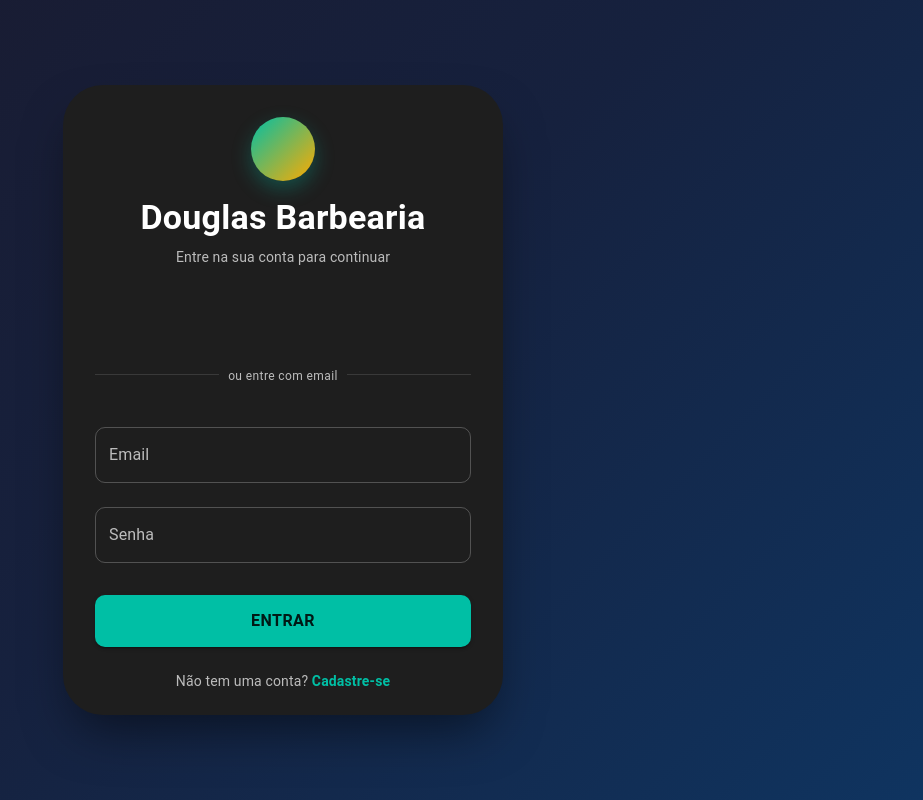
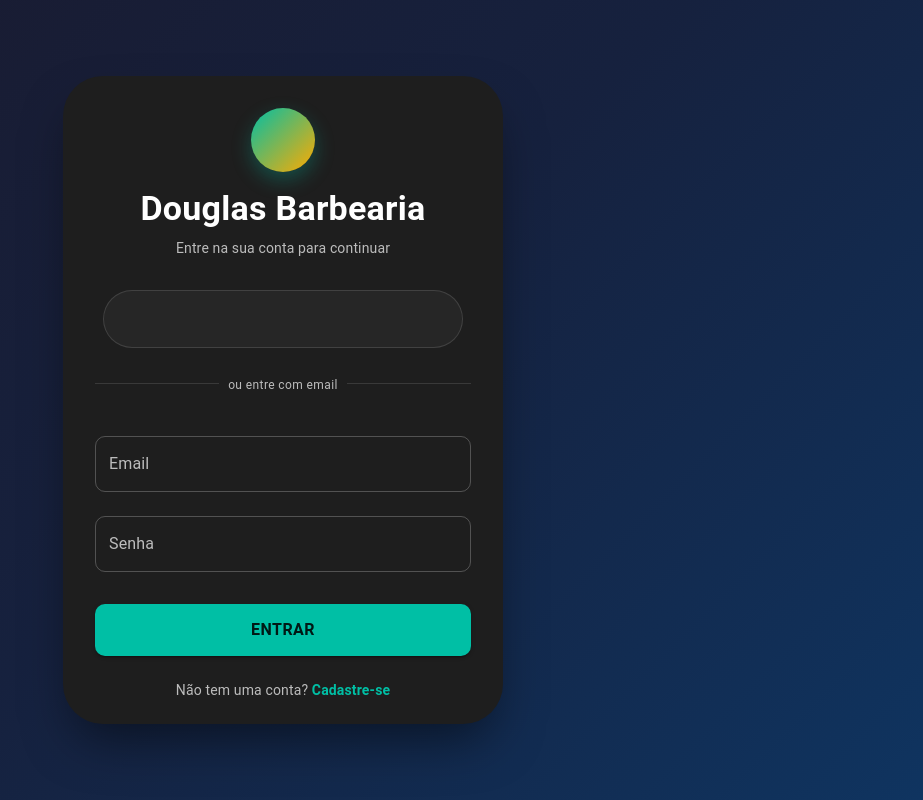
Before and after one commit to yuri-silveiraa/front-barbearia, a React (Vite) app: page /login in a window 1280 px wide. Shown: the whole page, without its empty margins (357-1280 px from the left). Built offline with nearby package versions, Linux system fonts and the light colour scheme; no server answers; some icons are missing.

Commit message:
style(frontend): melhora botao google

```diff
--- a/src/features/auth/pages/LoginPage.tsx
+++ b/src/features/auth/pages/LoginPage.tsx
@@ -146,11 +146,39 @@ export function LoginPage() {
 
           <Box sx={{ mb: 3 }}>
             {showGoogleLogin && (
-              <GoogleLogin
-                onSuccess={handleGoogleSuccess}
-                onError={handleGoogleError}
-                useOneTap
-              />
+              <Box
+                sx={{
+                  display: "flex",
+                  justifyContent: "center",
+                  width: "100%",
+                }}
+              >
+                <Box
+                  sx={{
+                    width: "100%",
+                    maxWidth: 360,
+                    p: 1,
+                    borderRadius: 3,
+                    border: "1px solid",
+                    borderColor: "divider",
+                    backgroundColor: "rgba(255,255,255,0.04)",
+                    display: "flex",
+                    justifyContent: "center",
+                  }}
+                >
+                  <GoogleLogin
+                    onSuccess={handleGoogleSuccess}
+                    onError={handleGoogleError}
+                    useOneTap
+                    theme="outline"
+                    shape="pill"
+                    size="large"
+                    text="continue_with"
+                    logo_alignment="left"
+                    width={320}
+                  />
+                </Box>
+              </Box>
             )}
           </Box>
 
```
